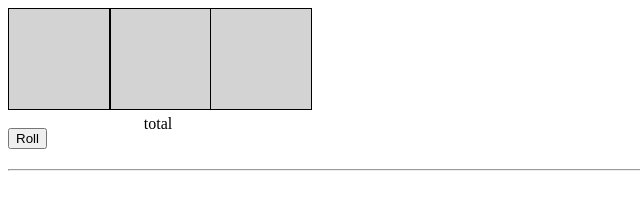
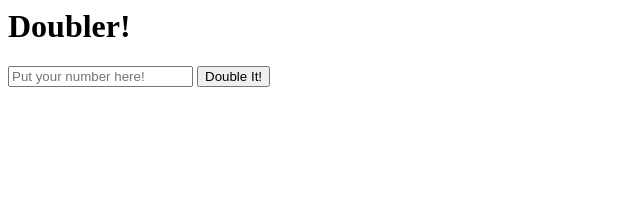
Before and after one commit to pizzaboy86/pizzaboy86.github.io, a plain HTML site: page index.html in a window 1280 px wide. Shown: the whole page, without its empty margins (0-640 px from the left). Drawn offline with Linux system fonts and the light colour scheme.

Commit message:
Update index.html

```diff
--- a/index.html
+++ b/index.html
@@ -1,20 +1,16 @@
-<script src="/main.js"></script>
-<link href="/main.css">
-
-<body>
-    <div id="slot1" style="width:100px;height:100px;border:1px solid black;background-color:lightgray; position:absolute;" class="slot"></div>
-    <div id="slot2" style="width:100px;height:100px;border:1px solid black;background-color:lightgray; position:absolute; left: 110px" class="slot"></div>
-    <div id="slot3" style="width:100px;height:100px;border:1px solid black;background-color:lightgray; position:absolute; left: 210px" class="slot"></div>
-    <div id="total" style="width:300px; text-align:center; position: absolute; top:115px">total</div>
-    <div style="height:120px"></div>
-    <button id="btn" onclick="roll()">Roll</button>
-    <h2 id="output"></h2>
-    <hr>
-        <p id="rolls"></p>
-        <p id="best"></p>
-        <p id="totalEarn"></p>
-        <p id="jackpots"></p>
-        <p id="minipots"><p>
-        <p id="bananzas"></p>
-        <p id="deluxes"></p>
-</body>
+<h1>Doubler!</h1>
+<input type="text" id="input" placeholder="Put your number here!">
+<button onclick="doubler()">Double It!</button>
+<p id="output"></p>
+<script>
+  const input = document.getElementById("input");
+  const output = document.getElementById("output");
+  function doubler() {
+    let val = input.value;
+    if (Number(val)) {
+      output.innerHTML = Number(val)*2;
+    } else {
+      output.innerHTML = "Not a number!";
+    }
+  }
+  </script>
```
